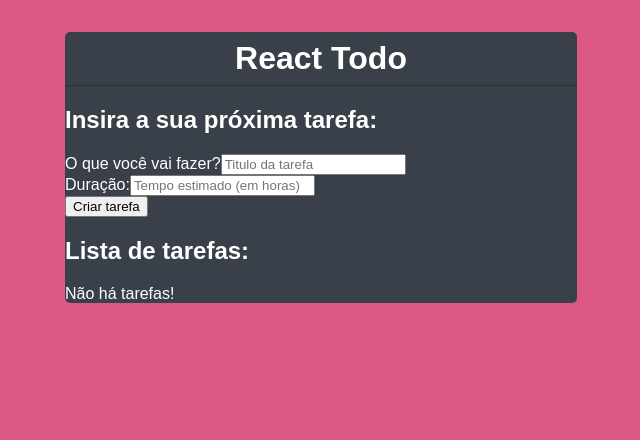
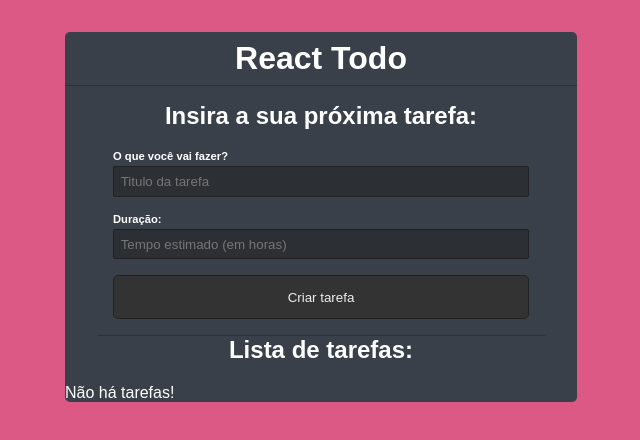
Before and after one commit to leticiatakenaka/to-do-react, a React (Create React App) app: page / in a window 1280 px wide. Shown: the top 440 px of the page, without its empty margins (319-959 px from the left). Built offline with nearby package versions, Linux system fonts and the light colour scheme.

Commit message:
Adicionado o css

```diff
--- a/src/App.css
+++ b/src/App.css
@@ -4,6 +4,7 @@
   background-color: #394049;
   border-radius: 5px;
   color: #fff;
+  min-width: 350px;
 }
 
 .todo-header {
@@ -15,3 +16,46 @@
 .todo-header h1 {
   margin: 0;
 }
+
+.form-todo {
+  padding: 1em;
+  margin: 0 2em;
+  border-bottom: 1px solid #2c3035;
+}
+
+.form-todo h2,
+.list-todo h2 {
+  text-align: center;
+  margin-top: 0;
+}
+
+.form-control {
+  display: flex;
+  flex-direction: column;
+  margin-bottom: 1em;
+}
+
+.form-control label {
+  font-weight: bold;
+  font-size: 0.7em;
+  margin-bottom: 0.4em;
+}
+
+.form-control input {
+  border: 1px solid #222;
+  border-radius: 2px;
+  background-color: #2c3035;
+  padding: 0.5em;
+  color: #dfdfdf;
+}
+
+input[type="submit"] {
+  background-color: #333;
+  color: #eee;
+  display: block;
+  width: 100%;
+  border: 1px solid #222;
+  border-radius: 5px;
+  padding: 1em;
+  cursor: pointer;
+}
```
